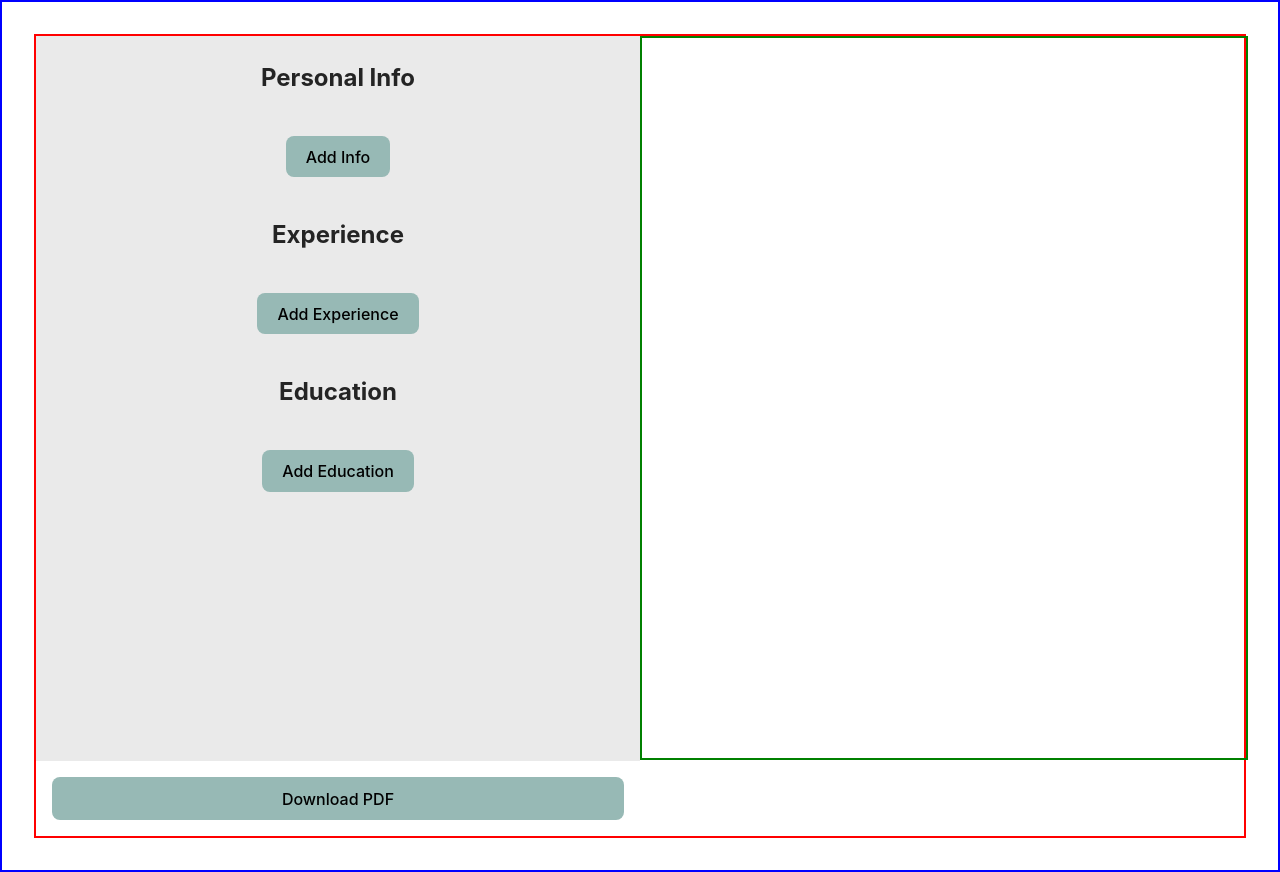
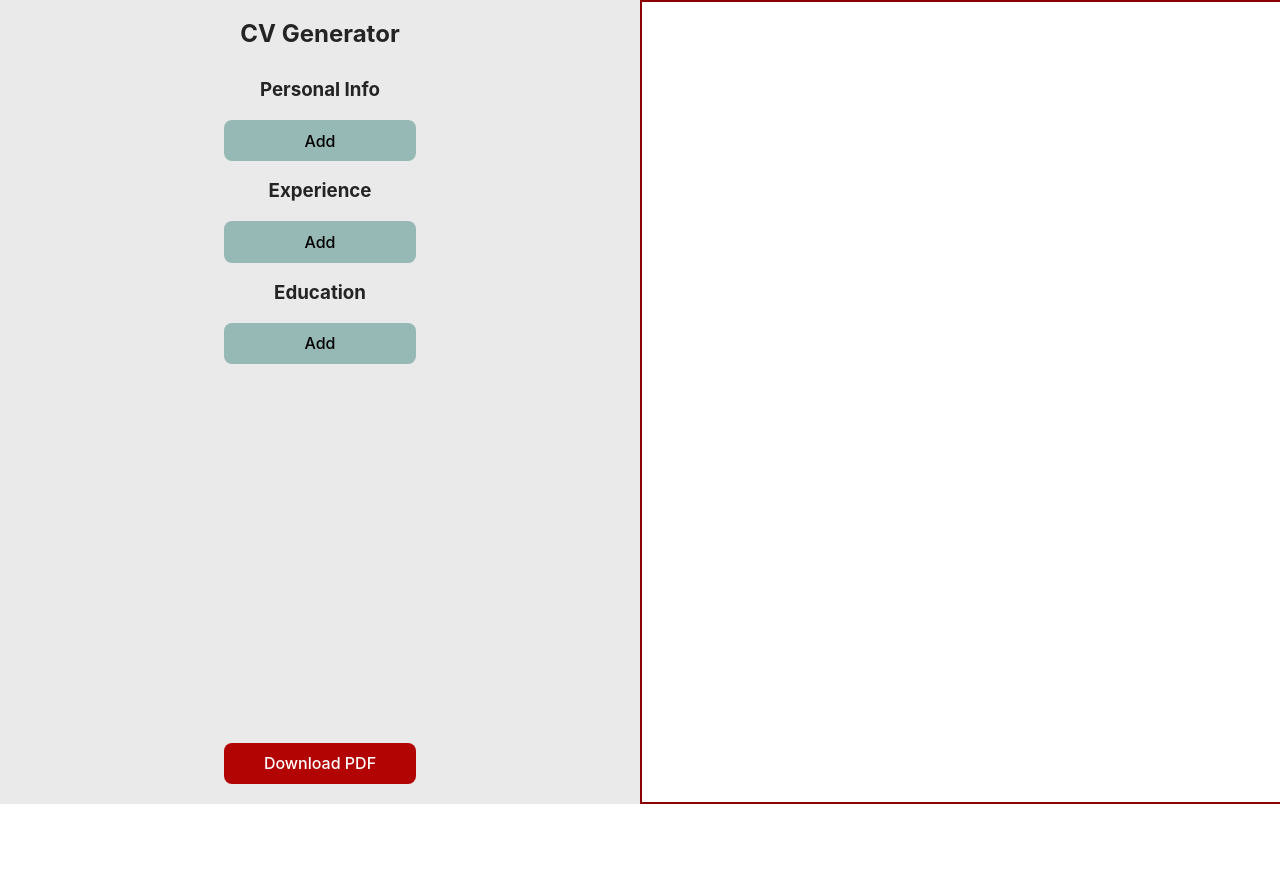
Before and after one commit to jandrews66/cv-app, a React (Vite) app: page / in a window 1280 px wide. After the commit the page ends 804 px from the top, so only its background shows below. Built offline with nearby package versions, Linux system fonts and the light colour scheme.

Commit message:
Create an isActive state to onyl display one form at a time in the input section.

```diff
--- a/src/App.css
+++ b/src/App.css
@@ -1,7 +1,5 @@
 #root {
   width: 100%;
   margin: 0 auto;
-  padding: 2rem;
   text-align: center;
-  border: 2px solid blue;
 }
--- a/src/App.jsx
+++ b/src/App.jsx
@@ -11,8 +11,6 @@ import { FiDelete } from "react-icons/fi";
 import { FiEdit } from "react-icons/fi";
 
 
-
-
 function App() {
 
   const [user, setUser] = useState({
@@ -24,12 +22,11 @@ function App() {
     isValid: false
   })
 
-  const [showInfoForm, setShowInfoForm] = useState(false)
-
+  //use isActive to create an accordion for input forms. Info Form = 1, Exp Form = 2, Edu Form = 3
+  const [isActive, setIsActive] = useState("")
 
   function handleInfoEdit(){
-    setShowInfoForm(true)
-
+    setIsActive(1)
 
     }
 
@@ -54,20 +51,16 @@ function App() {
 
   const [expArray, setExpArray] = useState([])
 
-  const [showExpForm, setShowExpForm] = useState(false)
-
-
   function reverseString(dateString){
     //change from YYYY-MM-DD to DD-MM-YYYY
     return dateString.split("-").reverse().join("-")
   }
 
   function handleEdit(selectedId){
-  setShowExpForm(true)
-
-  let obj = expArray.filter(info => info.id == selectedId)
-  setExperience(obj[0])
-  }
+    setIsActive(2)
+    let obj = expArray.filter(info => info.id == selectedId)
+    setExperience(obj[0])
+    }
 
   function handleRemove(selectedId){
   // create a new list which does not contain the Item matching the selected Id
@@ -88,14 +81,12 @@ function App() {
   })
 
   const [eduArray, setEduArray] = useState([])
-  const [showEduForm, setShowEduForm] = useState(false)
-
 
   function handleEduEdit(selectedId){
-    setShowEduForm(true)
+    setIsActive(3)
     let obj = eduArray.filter(info => info.id == selectedId)
     setEducation(obj[0])
-}
+  }
 
   function handleEduRemove(selectedId){
     // create a new list which does not contain the Item matching the selected Id
@@ -110,11 +101,18 @@ function App() {
   return (
     <div className="container">
       <div className="inputSection">
-        <InfoForm user={user} setUser={setUser} showInfoForm={showInfoForm} setShowInfoForm={setShowInfoForm} />
-        <ExperienceSection experience={experience} setExperience={setExperience} expArray={expArray} setExpArray={setExpArray} showExpForm={showExpForm} setShowExpForm={setShowExpForm}/>
-        <EducationSection education={education} setEducation={setEducation} eduArray={eduArray} setEduArray={setEduArray} showEduForm={showEduForm} setShowEduForm={setShowEduForm}/>
+        <h1>CV Generator</h1>
+        <InfoForm user={user} setUser={setUser} isActive={isActive} setIsActive={setIsActive} />
+        <ExperienceSection experience={experience} setExperience={setExperience} expArray={expArray} setExpArray={setExpArray} isActive={isActive} setIsActive={setIsActive}/>
+        <EducationSection education={education} setEducation={setEducation} eduArray={eduArray} setEduArray={setEduArray} isActive={isActive} setIsActive={setIsActive}/>
+        <GenericPdfDownloader
+          downloadFileName="myCV"
+          rootElementId="preview"
+          showBtns={showBtns}
+          setShowBtns={setShowBtns}
+        />
       </div>
-      <div className="previewSection">
+      <div id="preview" className="previewSection">
       <ul>
         {!!user.isSubmitted && (
           <div className="header">
@@ -143,8 +141,6 @@ function App() {
               //render experiences
               .map((info) => {
                 return <li key={info.id}>
-
-                  {/* <div className="experience"> */}
                     <div className="content">
                     <div className="topSection">
                       <p><span className="boldText">{info.jobTitle}, </span><span className="italicText">{info.company}</span></p>
@@ -168,8 +164,6 @@ function App() {
                         <button type='button' onClick={() => handleRemove(info.id)}><FiDelete /></button>
                       </div>
                     }
-
-                {/* </div> */}
               </li>;
             })}
           </ul>
@@ -202,12 +196,6 @@ function App() {
         })}
         </ul>
       </div>
-      <GenericPdfDownloader
-          downloadFileName="myCV"
-          rootElementId="preview"
-          showBtns={showBtns}
-          setShowBtns={setShowBtns}
-        />
     </div>
   )
 }
--- a/src/Education.jsx
+++ b/src/Education.jsx
@@ -1,11 +1,7 @@
 import { useState } from 'react';
 import { v4 as uuidv4 } from 'uuid';
 
-export default function EducationSection({education, setEducation, eduArray, setEduArray, showEduForm, setShowEduForm}){
-
-   function toggleForm(){
-        setShowEduForm(!showEduForm)
-   }
+export default function EducationSection({education, setEducation, eduArray, setEduArray, isActive, setIsActive}){
 
    function handleChange(e){
     setEducation({
@@ -48,17 +44,13 @@ export default function EducationSection({education, setEducation, eduArray, set
             endDate: "",
             grade: ""
         })
-        toggleForm();
+        setIsActive("")
 
     }
 
+    function Form({onShow}){
+        if(isActive === 3){
             return (
-        <>
-        <h1>Education</h1>
-        {!showEduForm &&
-            <button onClick={toggleForm}>Add Education</button>
-        }
-        {showEduForm &&
                 <form onSubmit={validate}>
                 <label>
                     Type of Education:
@@ -108,8 +100,15 @@ export default function EducationSection({education, setEducation, eduArray, set
                 <div className="error">{errorMsg}</div>
                 <button>Submit</button>
             </form>
+            )
+        } else {
+            return <button onClick={onShow}>Add</button>
         }
+    }
+    return (
+        <>
+        <h3>Education</h3>
+        <Form onShow={() => setIsActive(3)}/>
         </>
-
     )
 }
--- a/src/Experience.jsx
+++ b/src/Experience.jsx
@@ -3,11 +3,7 @@ import { v4 as uuidv4 } from 'uuid';
 import { format, parse } from 'date-fns';
 
 
-export default function ExperienceSection({experience, setExperience, expArray, setExpArray, showExpForm, setShowExpForm}){
-
-   function toggleForm(){
-        setShowExpForm(!showExpForm)
-   }
+export default function ExperienceSection({experience, setExperience, expArray, setExpArray, isActive, setIsActive}){
 
    function handleChange(e){
     setExperience({
@@ -51,18 +47,12 @@ export default function ExperienceSection({experience, setExperience, expArray,
             endDate: "",
             description: ""
         })
-        toggleForm();
+        setIsActive("")
     }
 
-
-
+    function Form({onShow}){
+        if(isActive === 2){
             return (
-        <>
-        <h1>Experience</h1>
-        {!showExpForm &&
-            <button onClick={toggleForm}>Add Experience</button>
-        }
-        {showExpForm &&
                 <form onSubmit={validate}>
                 <label>
                     Job Title:
@@ -113,9 +103,16 @@ export default function ExperienceSection({experience, setExperience, expArray,
 
                 <button>Submit</button>
             </form>
+            )
+        } else {
+            return <button onClick={onShow}>Add</button>
+        }
     }
 
-
+    return (
+        <>
+        <h3>Experience</h3>
+        <Form onShow={() => setIsActive(2)}/>
         </>
 
     )
--- a/src/Info.jsx
+++ b/src/Info.jsx
@@ -1,6 +1,6 @@
 import { useState } from 'react';
 
-export default function InfoForm({ user, setUser, showInfoForm, setShowInfoForm }) {
+export default function InfoForm({ user, setUser, isActive, setIsActive }) {
 
     //    moved to higher level
     //    const [user, setUser] = useState({
@@ -14,9 +14,6 @@ export default function InfoForm({ user, setUser, showInfoForm, setShowInfoForm
 
     const [errorMsg, setErrorMsg] = useState("")
 
-    function toggleEdit() {
-        setShowInfoForm(!showInfoForm)
-    }
 
     function handleChange(e) {
         setUser({
@@ -34,22 +31,16 @@ export default function InfoForm({ user, setUser, showInfoForm, setShowInfoForm
                 ...user,
                 isSubmitted: true,
             })
-            toggleEdit()
+            setIsActive("")
             setErrorMsg("")
 
         }
 
     }
 
+    function Form({onShow}){
+        if (isActive === 1){
             return (
-        <>
-            <h1>Personal Info</h1>
-
-            {!showInfoForm &&
-                <button onClick={toggleEdit}>Add Info</button>
-            }
-            {showInfoForm &&
-
                 <form onSubmit={handleSubmit}>
                 <label>
                     Full Name:
@@ -94,7 +85,18 @@ export default function InfoForm({ user, setUser, showInfoForm, setShowInfoForm
 
                 <button>Submit</button>
             </form>
+            )
+        } else {
+            return <button onClick={onShow}>Add</button>
+
         }
+    }
+
+    return (
+        <>
+            <h3>Personal Info</h3>
+            {/* pass onclick function through as a prop otherwise it will be called in render */}
+            <Form onShow={() => setIsActive(1)}/>
         </>
 
     )
--- a/src/PdfDownloader.jsx
+++ b/src/PdfDownloader.jsx
@@ -22,7 +22,7 @@ const GenericPdfDownloader = ({rootElementId , downloadFileName , showBtns, setS
 
 
     return (
-    <button onClick={downloadPdfDocument} onMouseEnter={toggleBtns} onMouseLeave={toggleBtns}>Download PDF</button>
+    <button id="downloadBtn" onClick={downloadPdfDocument} onMouseEnter={toggleBtns} onMouseLeave={toggleBtns}>Download PDF</button>
     )
 
 }
--- a/src/index.css
+++ b/src/index.css
@@ -21,14 +21,14 @@
   height: 100vh;
   display: grid;
   grid-template-columns: 1fr 1fr;
-  border: 2px solid red;
 }
 
 .previewSection{
-  border: 2px solid green;
   width: 100%;
-  height: 90vh;
+  height: 100vh;
   font-size: 0.75em;
+  border: 2px solid darkred;
+
 
 }
 
@@ -37,10 +37,24 @@
 }
 
 .inputSection{
+  padding-top: 1em;
   background-color: rgb(234, 234, 234);
+  display: flex;
+  flex-direction: column;
 
 }
 
+.inputSection > button{
+  width: 30%;
+  align-self: center;
+}
+
+#downloadBtn{
+  margin-top: auto;
+  margin-bottom: 20px;
+  background-color:rgb(179, 4, 4);
+  color: white;
+}
 .header{
   margin: 1em 0;
   display: grid;
@@ -60,11 +74,7 @@
   justify-content: center;
   gap: 1em;
 }
-.inputSection > *{
-  margin: 1em 2em;
 
-
-}
 
 form > label {
   display: flex;
@@ -100,7 +110,9 @@ body {
 
 h1 {
   font-size: 1.5em;
+  margin-bottom: 1em;
 }
+
 
 button {
   background-color: rgb(151, 185, 181);
@@ -122,15 +134,14 @@ button:focus-visible {
   outline: 4px auto -webkit-focus-ring-color;
 }
 
-li {
-  list-style: none;
-
+ul {
 }
 
 li {
+  list-style: none;
   display: grid;
   grid-template-columns: 10fr 1fr;
-  margin-top: 1em;
+  margin: 1em 0 1em 2em;
 }
 
 .content {
@@ -158,11 +169,9 @@ li {
 h2 {
   text-align: left;
   text-decoration: underline;
-  margin-left: 1em;
 }
 
 .btnContainer {
-  /* display: grid; */
   grid-column: 2/3;
   text-align: right;
 
```
Lines whose indentation alone changed are shown as unchanged.
